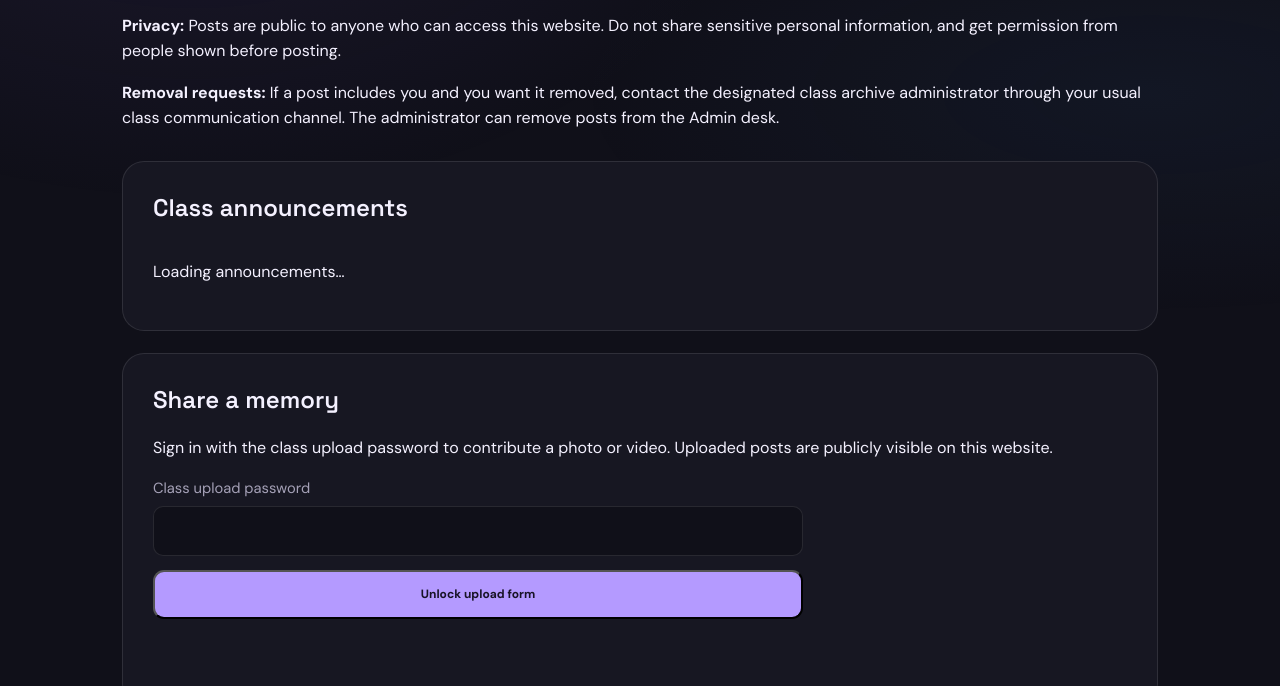
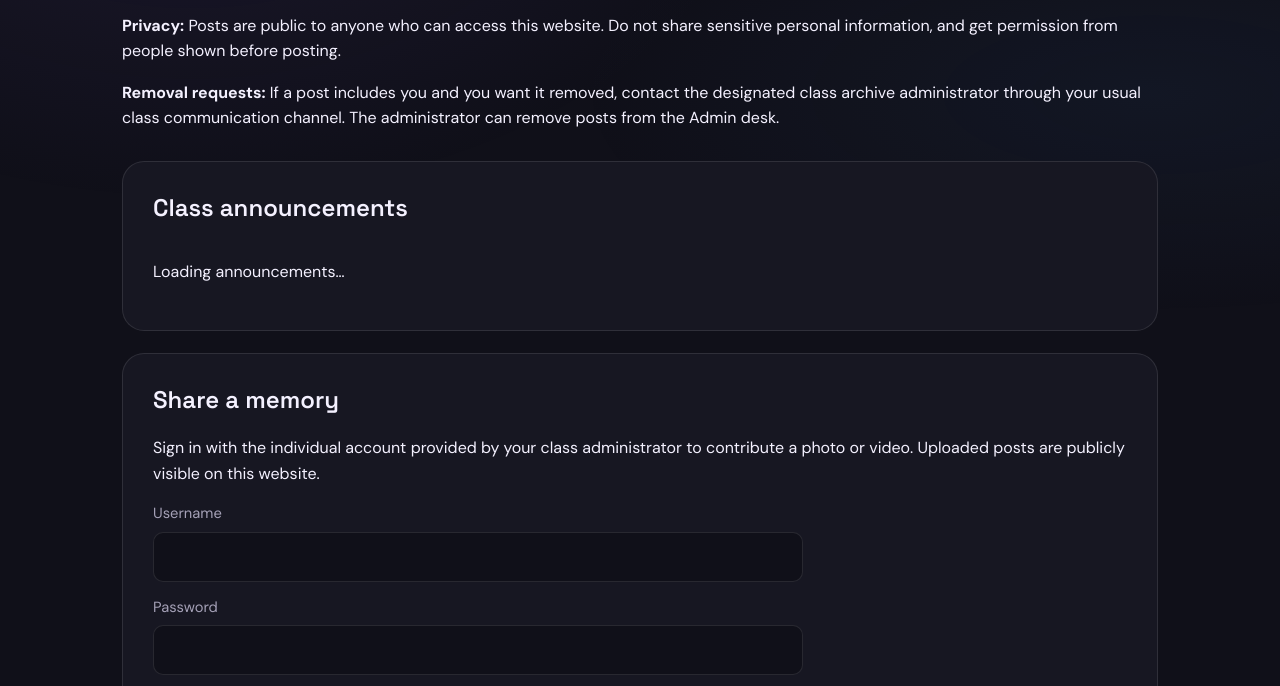
Before and after one commit to classxiic2627/classxiic2627.github.io, a plain HTML site: page community.html in a window 1280 px wide. Shown: the part 265-951 px from the top of the page. Drawn offline with Linux system fonts and the light colour scheme.

Commit message:
Switch member sign-in UI to individual accounts

```diff
--- a/community.html
+++ b/community.html
@@ -36,8 +36,8 @@
     <section class="community-panel" aria-labelledby="announcementsTitle"><h2 id="announcementsTitle">Class announcements</h2><div id="announcementList" class="announcement-list"><p>Loading announcements…</p></div></section>
     <section class="community-panel" id="share" aria-labelledby="shareTitle">
       <h2 id="shareTitle">Share a memory</h2>
-      <p>Sign in with the class upload password to contribute a photo or video. Uploaded posts are publicly visible on this website.</p>
-      <form id="memberLogin" class="community-form"><label>Class upload password<input id="memberPassword" type="password" autocomplete="current-password" required maxlength="256"></label><button class="button button-primary" type="submit">Unlock upload form</button></form>
+      <p>Sign in with the individual account provided by your class administrator to contribute a photo or video. Uploaded posts are publicly visible on this website.</p>
+      <form id="memberLogin" class="community-form"><label>Username<input id="memberUsername" type="text" autocomplete="username" maxlength="64" required></label><label>Password<input id="memberPassword" type="password" autocomplete="current-password" required maxlength="256"></label><button class="button button-primary" type="submit">Sign in</button></form>
       <p id="memberStatus" class="community-status" role="status" aria-live="polite"></p>
       <div id="memberSessionActions" class="community-actions" hidden><button class="button button-ghost" id="memberLogout" type="button">Sign out</button></div>
       <form id="uploadForm" class="community-form" hidden>
```
